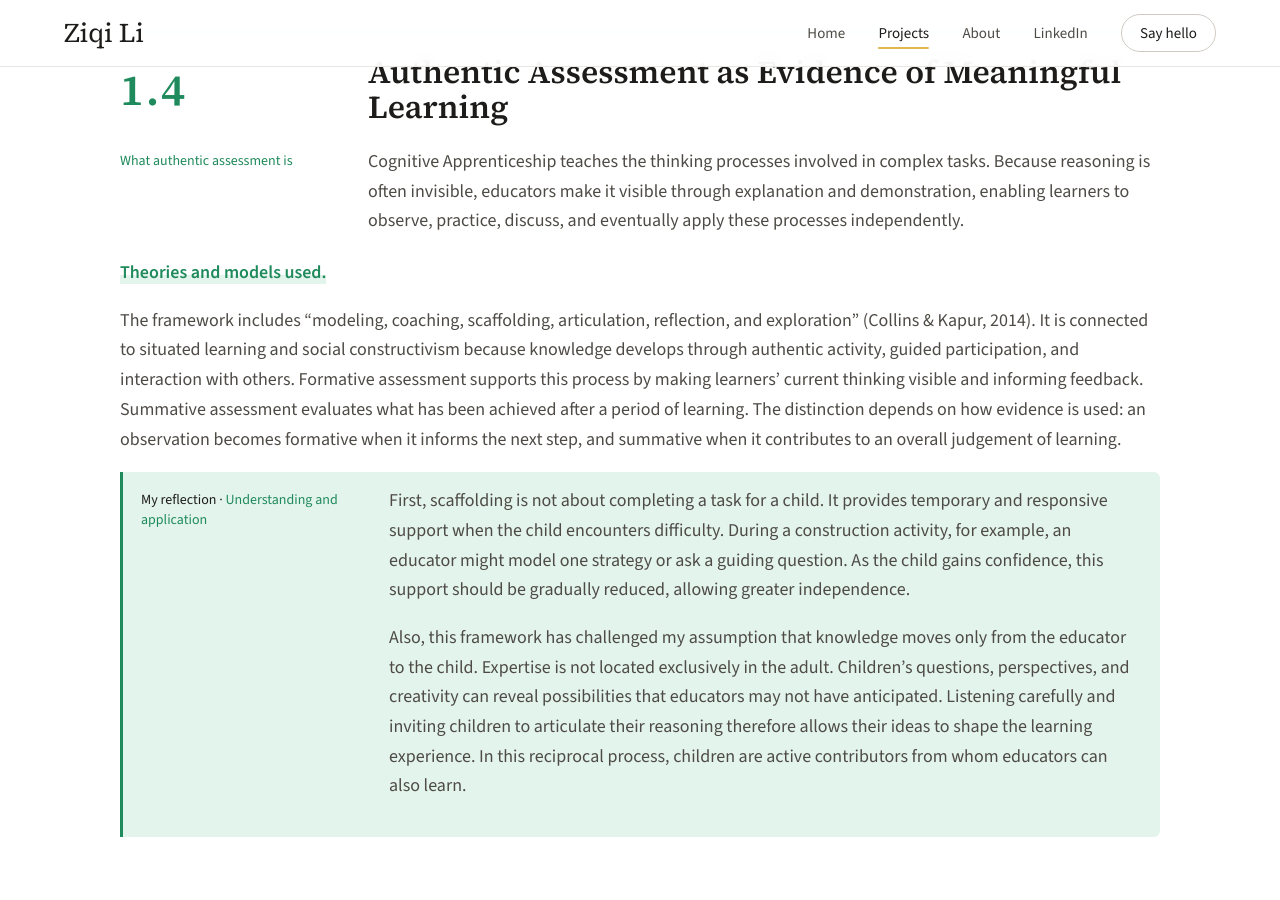
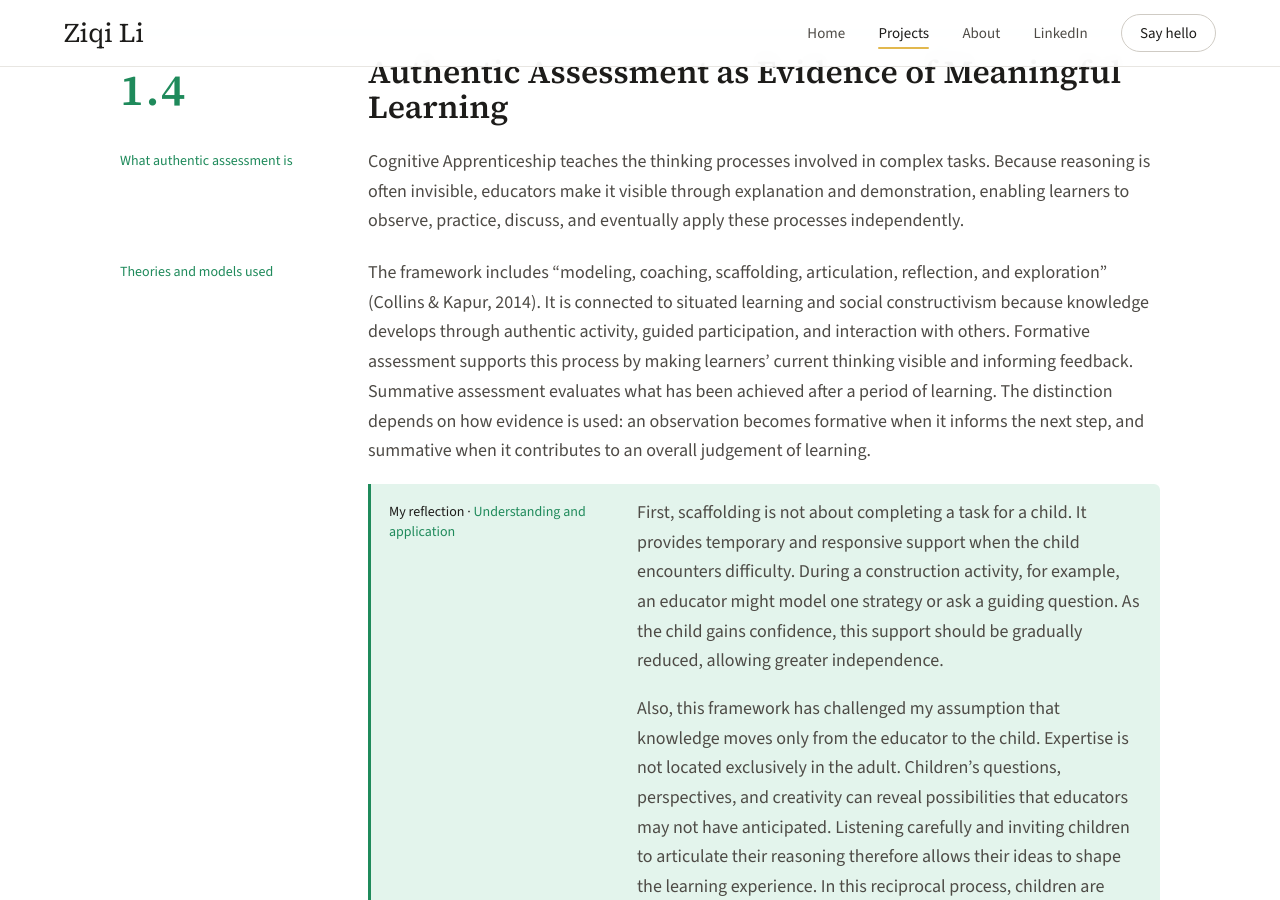
Before and after one commit to lizilizi0422-cmd/lizilizi0422-cmd.github.io, a Jekyll site: the page built from _reflections/module-2-design.md, in a window 1280 px wide and 900 px high, scrolled down 5310 px. Built offline with Jekyll 4.4.1, drawn with Linux system fonts in a browser that asks for light colours; nearby versions of some CDN libraries; some web fonts are replaced.

Commit message:
Fix 1.4 label format

```diff
--- a/_reflections/module-2-design.md
+++ b/_reflections/module-2-design.md
@@ -100,7 +100,7 @@ What authentic assessment is
 
 Cognitive Apprenticeship teaches the thinking processes involved in complex tasks. Because reasoning is often invisible, educators make it visible through explanation and demonstration, enabling learners to observe, practice, discuss, and eventually apply these processes independently.
 
-**Theories and models used.**
+Theories and models used
 
 The framework includes "modeling, coaching, scaffolding, articulation, reflection, and exploration" (Collins & Kapur, 2014). It is connected to situated learning and social constructivism because knowledge develops through authentic activity, guided participation, and interaction with others. Formative assessment supports this process by making learners’ current thinking visible and informing feedback. Summative assessment evaluates what has been achieved after a period of learning. The distinction depends on how evidence is used: an observation becomes formative when it informs the next step, and summative when it contributes to an overall judgement of learning.
 
```
